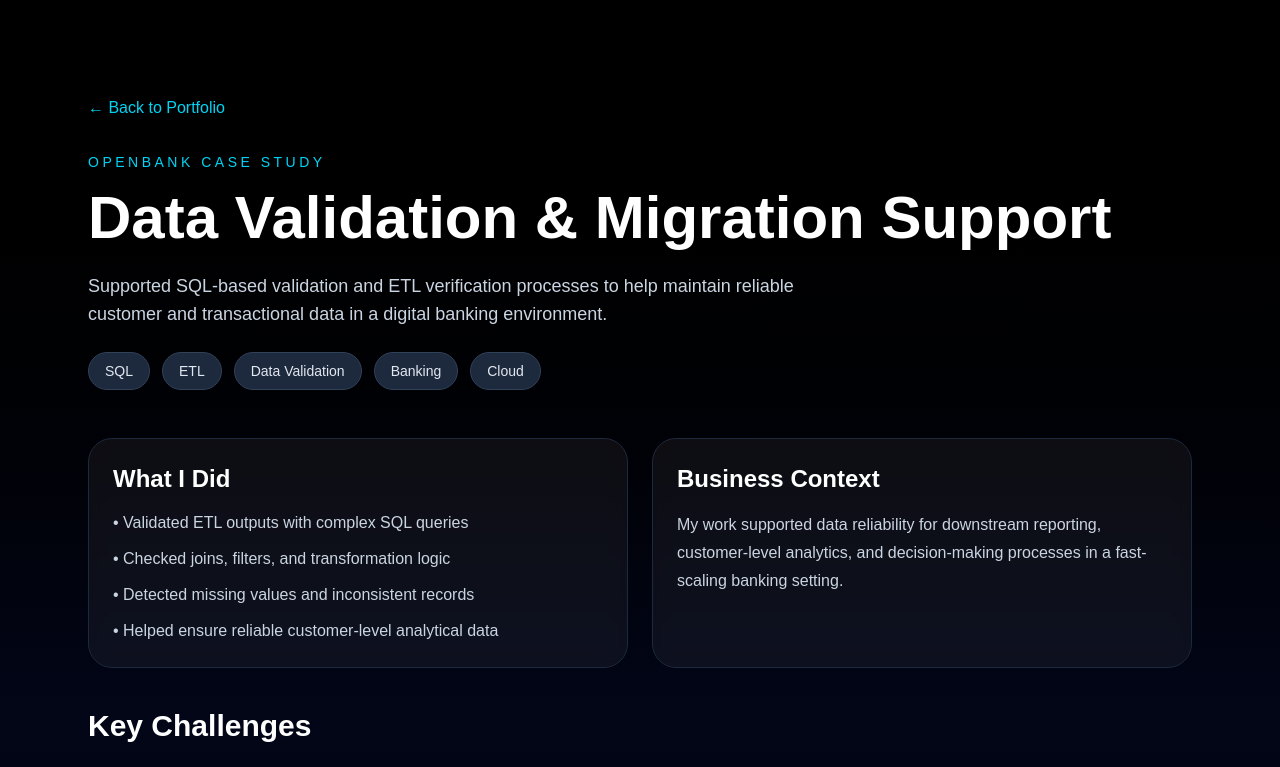
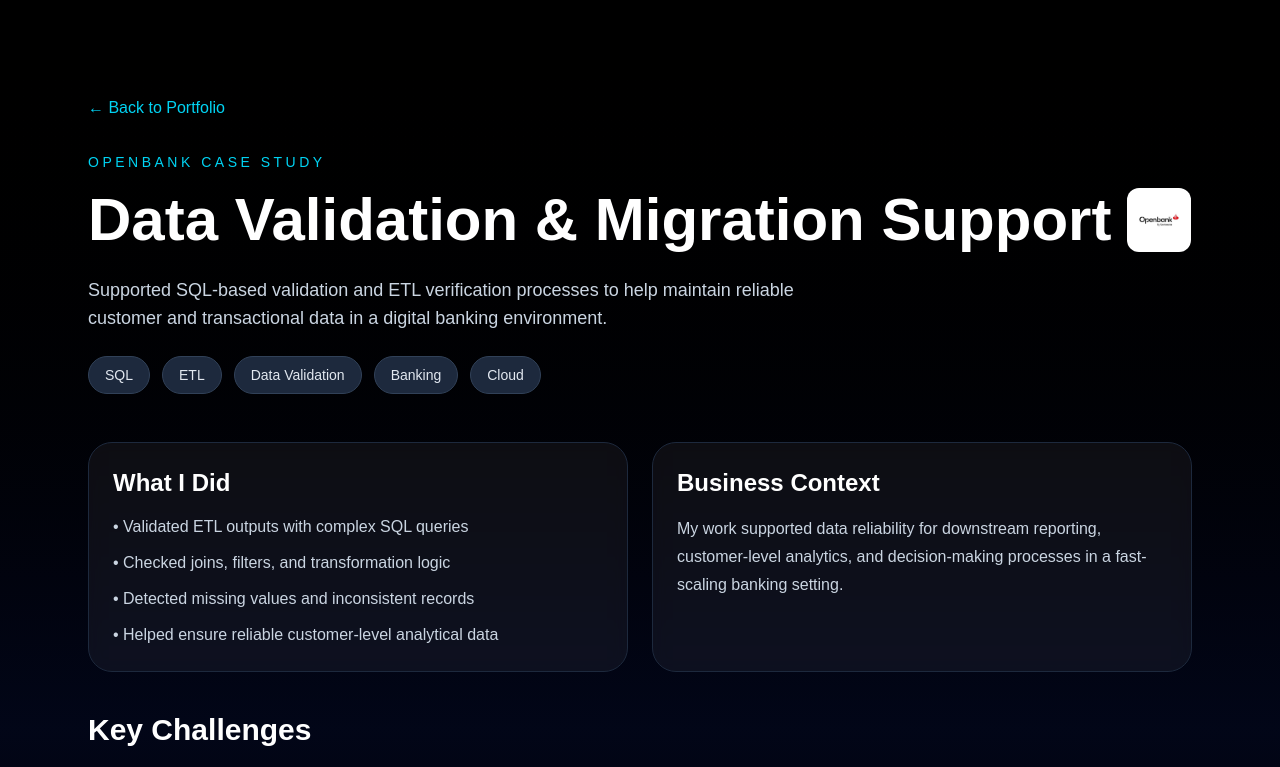
Before and after one commit to rkcpablo/pablo-portafolio, a Next.js app: page /openbank in a window 1280 px wide. Shown: the top 767 px of the page. Built offline with nearby package versions, Linux system fonts and the light colour scheme.

Commit message:
Redesigned Openbank

```diff
--- a/app/openbank/page.tsx
+++ b/app/openbank/page.tsx
@@ -46,9 +46,24 @@
                         Openbank Case Study
                     </p>
 
-          <h1 className="text-4xl md:text-6xl font-bold mb-6">
+                    <div className="flex flex-col md:flex-row md:items-center gap-4 mb-6">
+                        <h1 className="text-4xl md:text-6xl font-bold">
                             Data Validation & Migration Support
                         </h1>
+
+                        <a
+                            href="https://www.openbank.es/"
+                            target="_blank"
+                            rel="noopener noreferrer"
+                            className="hover:scale-105 transition"
+                        >
+                            <img
+                                src="/openbank-logo.png"
+                                alt="Openbank logo"
+                                className="h-14 md:h-16 rounded-xl bg-white p-2"
+                            />
+                        </a>
+                    </div>
 
                     <p className="text-lg text-slate-300 max-w-3xl mb-6">
                         Supported SQL-based validation and ETL verification processes to help
```
Also changed, not shown: public/openbank-logo.png (added). Lines whose indentation alone changed are shown as unchanged.
